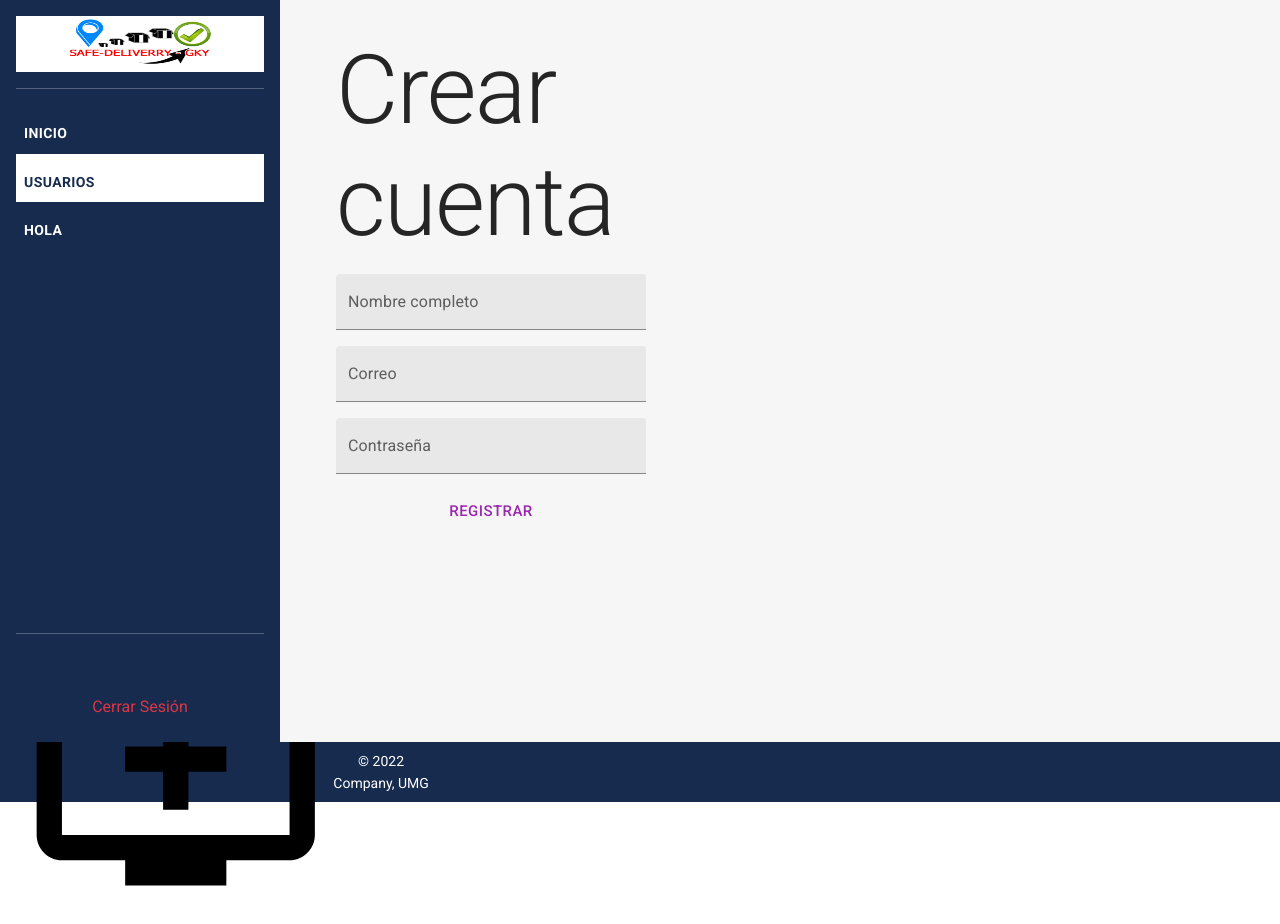
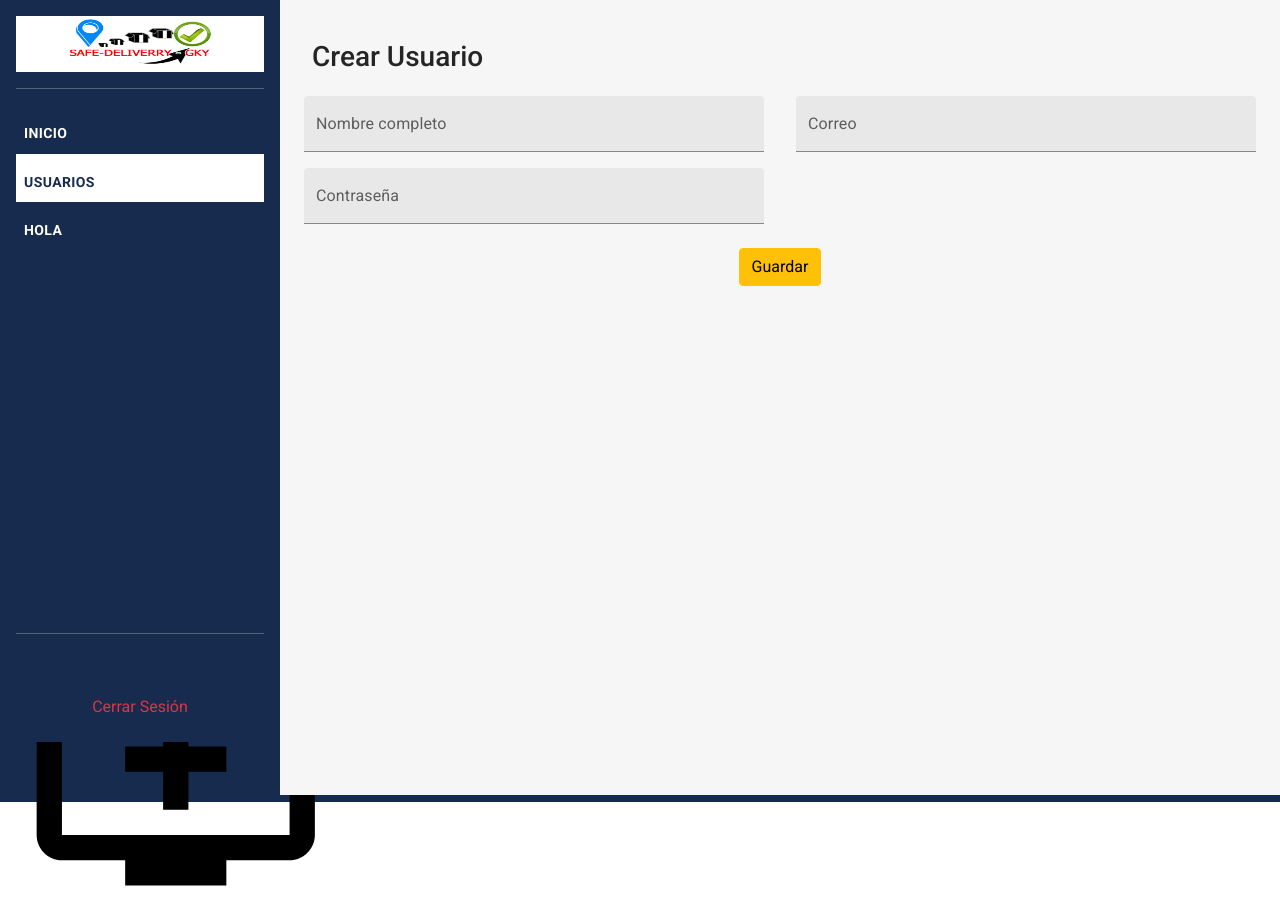
Before and after one commit to Sarvelio/SAFE-DELIVERY-ADMIN, a Next.js app: page /users/create in a window 1280 px wide. Built offline with nearby package versions, Linux system fonts and the light colour scheme; no server answers; sample sign-in values are in the browser's storage.

Commit message:
se agrego el cargando global, para cualquier evento, como tambien el layoutCreate

```diff
--- /dev/null
+++ b/components/layouts/CreateLayout.tsx
@@ -0,0 +1,28 @@
+import { FC } from "react";
+import Head from "next/head";
+import { Box, Button } from "@mui/material";
+import NextLink from "next/link";
+import { DataGrid, esES, GridToolbar, GridColDef } from "@mui/x-data-grid";
+
+interface Props {
+  title: string;
+  children: JSX.Element;
+}
+
+export const CreateLayout: FC<Props> = ({ title, children }) => {
+  return (
+    <div className="container-web py-3 px-3 px-sm-4 px-md-2">
+      <div className="row ">
+        <div className="col-12 d-flex">
+          <h3>{title}</h3>
+        </div>
+        <div
+          className="col-12 d-inline shadowg px-0 "
+          style={{ height: "667px" }}
+        >
+          {children}
+        </div>
+      </div>
+    </div>
+  );
+};
--- a/components/layouts/ListLayout.tsx
+++ b/components/layouts/ListLayout.tsx
@@ -23,7 +23,7 @@ export const ListLayout: FC<Props> = ({
     <div className="container-web py-3 px-3 px-sm-4 px-md-2">
       <div className="row ">
         <div className="col-12 d-flex">
-          <h4>{title}</h4>
+          <h3>{title}</h3>
         </div>
         {urlCreate && (
           <div className="col-12 d-flex">
@@ -35,7 +35,7 @@ export const ListLayout: FC<Props> = ({
           </div>
         )}
         <div
-          className="col-12 d-inline bg-light shadow px-0"
+          className="col-12 d-inline shadow px-0"
           style={{ height: "667px" }}
         >
           <DataGrid
--- a/components/layouts/index.ts
+++ b/components/layouts/index.ts
@@ -1 +1,2 @@
 export * from "./ListLayout";
+export * from "./CreateLayout";
--- a/components/ui/Sidebar.tsx
+++ b/components/ui/Sidebar.tsx
@@ -20,11 +20,13 @@ import {
   ListSubheader,
 } from "@mui/material";
 import { useRouter } from "next/router";
+import { UiContext } from "../../context/ui";
 
 export const Sidebar = ({ children }: { children: JSX.Element }) => {
   const { user, isLoggedIn, logout } = useContext(AuthContext);
   const [openMenu, setOpenMenu] = useState(true);
   const { asPath } = useRouter();
+  const { isLoading } = useContext(UiContext);
 
   const urls = [
     { path: "/", name: "Inicio" },
@@ -49,6 +51,7 @@ export const Sidebar = ({ children }: { children: JSX.Element }) => {
           style={{
             width: "280px",
             minHeight: "calc(100vh - 58px) ",
+            zIndex: 2,
           }}
           className={`d-none d-md-block ${openMenu ? "sidebar-active" : ""}`}
         >
@@ -89,7 +92,10 @@ export const Sidebar = ({ children }: { children: JSX.Element }) => {
             </div>
           </div>
         </div>
-        <div className="w-100" style={{ background: "#f6f6f6" }}>
+        <div
+          className="w-100 position-relative"
+          style={{ background: "#f6f6f6" }}
+        >
           <div className="d-md-none d-flex bg-blue">
             <span
               className="ms-auto p-2 bg-blue text-white"
@@ -101,10 +107,31 @@ export const Sidebar = ({ children }: { children: JSX.Element }) => {
             </span>
           </div>
           <div
-            className=" w-100 container-web p-2 p-sm-3 p-md-4"
-            style={{ background: "#f6f6f6" }}
+            className="position-absolute h-100 w-100"
+            // style={{ display: "contents" }}
           >
-            {children}
+            <div
+              className={`position-absolute h-100 w-100 loading-spinner-div justify-content-center align-content-center ${
+                isLoading ? "d-flex" : "d-none"
+              }`}
+              onClick={() => {
+                setOpenMenu(false);
+              }}
+              style={{ background: "#00000025" }}
+            >
+              <div
+                className="spinner-border text-primary my-auto mx-auto  "
+                role="status"
+              >
+                <span className="visually-hidden">Loading...</span>
+              </div>
+            </div>
+            <div
+              className=" w-100 container-web p-2 p-sm-3 p-md-4"
+              style={{ background: "#f6f6f6" }}
+            >
+              {children}
+            </div>
           </div>
         </div>
         <div
--- a/context/ui/UiProvider.tsx
+++ b/context/ui/UiProvider.tsx
@@ -2,11 +2,11 @@ import { FC, useReducer } from "react";
 import { UiContext, uiReducer } from "./";
 
 export interface UiState {
-  isMenuOpen: boolean;
+  isLoading: boolean;
 }
 
 const UI_INITIAL_STATE: UiState = {
-  isMenuOpen: false,
+  isLoading: false,
 };
 
 interface IPro {
@@ -15,8 +15,12 @@ interface IPro {
 export const UiProvider: FC<IPro> = ({ children }) => {
   const [state, dispatch] = useReducer(uiReducer, UI_INITIAL_STATE);
 
-  const toggleSideMenu = () => {
-    dispatch({ type: "[UI] - ToggleMenu" });
+  const yesLoading = () => {
+    dispatch({ type: "[UI] - Loading", payload: true });
+  };
+
+  const noLoading = () => {
+    dispatch({ type: "[UI] - Loading", payload: false });
   };
 
   return (
@@ -25,7 +29,8 @@ export const UiProvider: FC<IPro> = ({ children }) => {
         ...state,
 
         // Methods
-        toggleSideMenu,
+        yesLoading,
+        noLoading,
       }}
     >
       {children}
--- a/context/ui/uiReducer.ts
+++ b/context/ui/uiReducer.ts
@@ -1,21 +1,16 @@
-import { UiState } from './';
+import { UiState } from "./";
 
+type UiActionType = { type: "[UI] - Loading"; payload: boolean };
 
-type UiActionType =
-   | { type: '[UI] - ToggleMenu' }
-
-
-export const uiReducer = ( state: UiState, action: UiActionType ): UiState => {
-
+export const uiReducer = (state: UiState, action: UiActionType): UiState => {
   switch (action.type) {
-      case '[UI] - ToggleMenu':
+    case "[UI] - Loading":
       return {
         ...state,
-            isMenuOpen: !state.isMenuOpen
-        }
+        isLoading: action.payload,
+      };
 
     default:
       return state;
   }
-
-}
+};
--- a/firebase/useFirebase.ts
+++ b/firebase/useFirebase.ts
@@ -1,4 +1,4 @@
-import { useState, useEffect } from "react";
+import { useState, useEffect, useContext } from "react";
 import { useRouter } from "next/router";
 import {
   collection,
@@ -13,6 +13,7 @@ import {
 } from "firebase/firestore";
 import db from "./configFirebase";
 import bcrypt from "bcryptjs";
+import { UiContext } from "../context/ui";
 
 type ICollection = "users" | "usuarios";
 interface IUseFirebase {
@@ -27,6 +28,8 @@ const useFirebase = ({
   read = false,
   unique = [],
 }: IUseFirebase) => {
+  const { yesLoading, noLoading } = useContext(UiContext);
+
   const [data, setDataReceive] = useState<[]>([]);
   const [loading, setLoading] = useState(read);
   const [refresh, setRefresh] = useState(true);
@@ -54,6 +57,14 @@ const useFirebase = ({
         });
     }
   }, [refresh]);
+
+  useEffect(() => {
+    if (loading || loadingCUD) {
+      yesLoading();
+    } else {
+      noLoading();
+    }
+  }, [loading, loadingCUD]);
 
   const getListData = async (): Promise<[]> => {
     const _docs = await getDocs(collection(db, _collection));
--- a/pages/_app.tsx
+++ b/pages/_app.tsx
@@ -4,6 +4,7 @@ import { SessionProvider } from "next-auth/react";
 import { AuthProvider } from "../context";
 import { useContext, useEffect, FC } from "react";
 import { AuthGuard } from "../components";
+import { UiProvider } from "../context/ui";
 
 function MyApp({ Component, pageProps }: AppProps) {
   // @ts-ignore
@@ -12,12 +13,14 @@ function MyApp({ Component, pageProps }: AppProps) {
   return (
     <SessionProvider>
       <AuthProvider>
+        <UiProvider>
           <AuthGuard
             requireAuth={requireAuth}
             lockedAfterLogin={lockedAfterLogin}
           >
             <Component {...pageProps} />
           </AuthGuard>
+        </UiProvider>
       </AuthProvider>
     </SessionProvider>
   );
--- a/pages/users/create.tsx
+++ b/pages/users/create.tsx
@@ -17,6 +17,7 @@ import { ErrorOutline } from "@mui/icons-material";
 import bcrypt from "bcryptjs";
 import { validations } from "../../utils";
 import { useFirebase } from "../../firebase";
+import { CreateLayout } from "../../components";
 
 type FormData = {
   name: string;
@@ -58,17 +59,11 @@ const CreatePage = () => {
   };
 
   return (
-    <div className="container">
+    <CreateLayout title={"Crear Usuario"}>
       <form onSubmit={handleSubmit(onRegisterForm)} noValidate>
-        {errorData && <h3>{errorData}</h3>}
-        <Box sx={{ width: 350, padding: "10px 20px" }}>
-          <Grid container spacing={2}>
-            <Grid item xs={12}>
-              <Typography variant="h1" component="h1">
-                Crear cuenta
-              </Typography>
-            </Grid>
-            <Grid item xs={12}>
+        <div className="container-web-card ">
+          <div className="row">
+            <div className="col-sm-6 my-2 px-3 px-sm-1 px-md-1 px-lg-3">
               <TextField
                 label="Nombre completo"
                 variant="filled"
@@ -80,8 +75,8 @@ const CreatePage = () => {
                 error={!!errors.name}
                 helperText={errors.name?.message}
               />
-            </Grid>
-            <Grid item xs={12}>
+            </div>
+            <div className="col-sm-6 my-2 px-3 px-sm-1 px-md-1 px-lg-3">
               <TextField
                 type="email"
                 label="Correo"
@@ -94,8 +89,8 @@ const CreatePage = () => {
                 error={!!errors.email}
                 helperText={errors.email?.message}
               />
-            </Grid>
-            <Grid item xs={12}>
+            </div>
+            <div className="col-sm-6 my-2 px-3 px-sm-1 px-md-1 px-lg-3">
               <TextField
                 label="Contraseña"
                 type="password"
@@ -108,24 +103,26 @@ const CreatePage = () => {
                 error={!!errors.password}
                 helperText={errors.password?.message}
               />
-            </Grid>
+            </div>
+          </div>
+          {errorData && (
+            <div className="alert alert-danger mt-2 mb-0" role="alert">
+              {errorData}
+            </div>
+          )}
 
-            <Grid item xs={12}>
-              <Button
-                type="submit"
-                color="secondary"
-                className="circular-btn"
-                size="large"
-                fullWidth
-                disabled={loadingCUD}
-              >
-                Registrar
-              </Button>
-            </Grid>
-          </Grid>
-        </Box>
+          <div className="d-grid gap-2 d-sm-block text-center">
+            <button
+              className="btn btn-warning mx-sm-2 my-3 "
+              type="submit"
+              disabled={loadingCUD}
+            >
+              Guardar
+            </button>
+          </div>
+        </div>
       </form>
-    </div>
+    </CreateLayout>
   );
 };
 
--- a/styles/globals.css
+++ b/styles/globals.css
@@ -21,10 +21,21 @@ a {
 }
 
 .container-web {
-  max-width: 1320px;
+  max-width: 1400px;
 }
+
+.container-web-card {
+  max-width: 1000px;
+  margin-left: auto;
+  margin-right: auto;
+}
+
 .sidebar-lock {
   display: none;
+}
+
+.loading-spinner-div {
+  z-index: 1;
 }
 
 @media screen and (max-width: 767px) {
```
Also changed, not shown: context/ui/UiContext.tsx (+6 -9 lines). Lines whose indentation alone changed are shown as unchanged.
